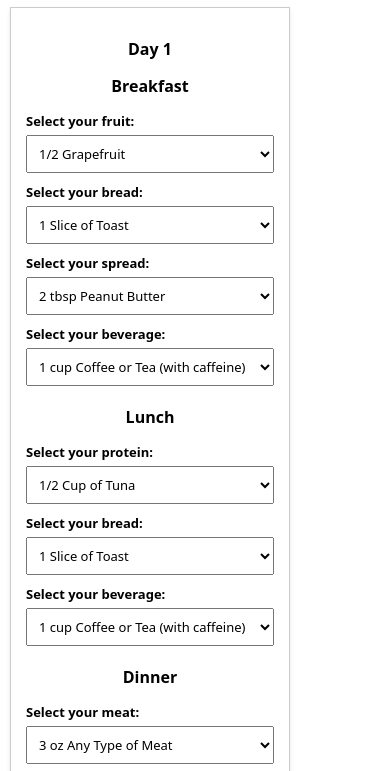
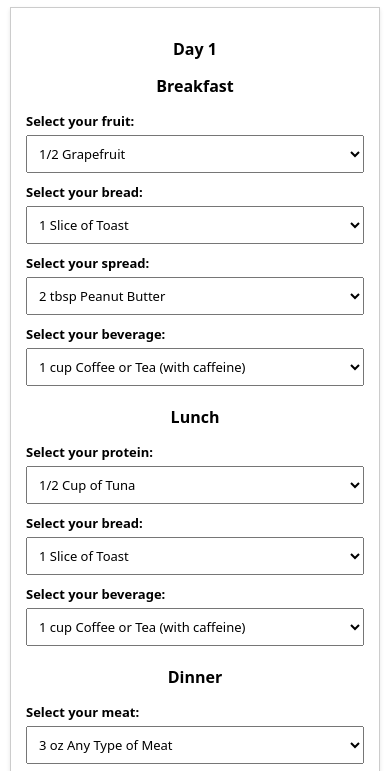
Before and after one commit to Thayrov/Military-Diet, a plain HTML site: page index.html in a window 390 px wide. Shown: the part 39-810 px from the top of the page. Drawn offline with Linux system fonts and the light colour scheme.

Commit message:
Refactor responsive layout for small screens

```diff
--- a/index.html
+++ b/index.html
@@ -108,10 +108,12 @@
         margin-bottom: 20px;
       }
 
-      @media (width < 600px) {
+      @media (max-width: 600px) {
         .main-container {
-          display: flex;
-          flex-direction: column;
+          grid-template-columns: 1fr;
+        }
+        .days-container {
+          max-width: 1000px;
         }
       }
     </style>
```
